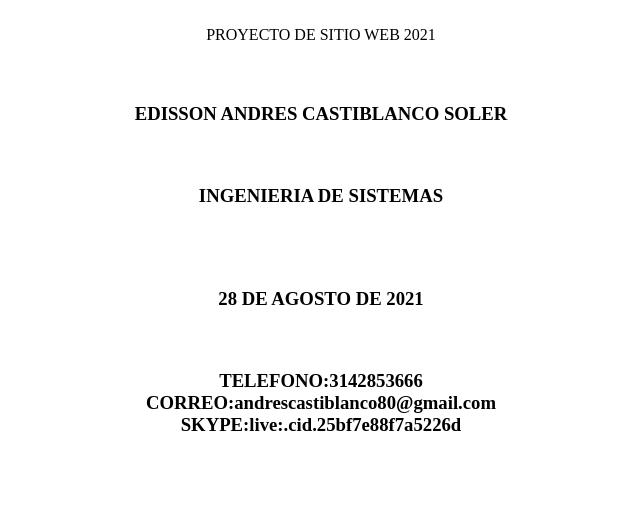
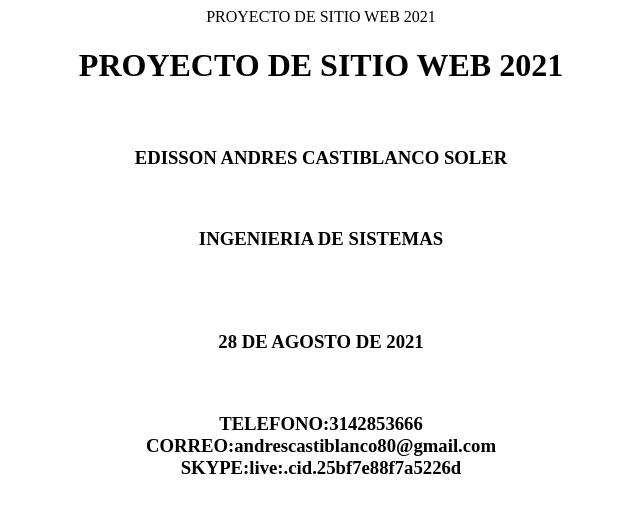
Before and after one commit to andes2808/DSW-EDISSONCASTIBLANCO, a plain HTML site: page index.html in a window 1280 px wide. Shown: the whole page, without its empty margins (319-959 px from the left). Drawn offline with Linux system fonts and the light colour scheme.

Commit message:
Update index.html

```diff
--- a/index.html
+++ b/index.html
@@ -1,8 +1,13 @@
-<HTMl>
-    <head><br></title><CENTER>PROYECTO DE SITIO WEB 2021<CENTER></title></head>
+<!DOCTYPE html>
+ <html lang="en">
+    <head>
+     <meta charset="UTF-8">
+     <meta http-equiv="X-UA-Compatible" content="IE=edge">
+    <meta name="viewport" content="width=device-width, initial-scale=1.0">
+    </title><CENTER>PROYECTO DE SITIO WEB 2021<CENTER></title>
         <body>
+            <h1>PROYECTO DE SITIO WEB 2021</h1>
             <h3><CENTER><BR>
-
             <P>EDISSON ANDRES CASTIBLANCO SOLER</P><BR>
             <p>INGENIERIA DE SISTEMAS</p><br><br>
             <p>28 DE AGOSTO DE 2021</p><br>
@@ -10,7 +15,7 @@
                CORREO:andrescastiblanco80@gmail.com<br>
                SKYPE:live:.cid.25bf7e88f7a5226d<p>
             </CENTER><h3>
-
+            </head>
         </body>
 
-</HTMl>
+ </html>
```
